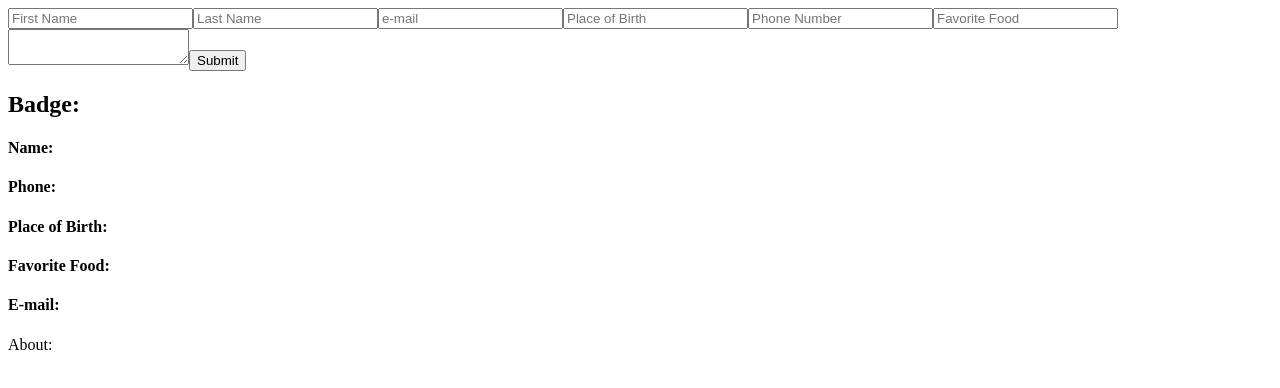
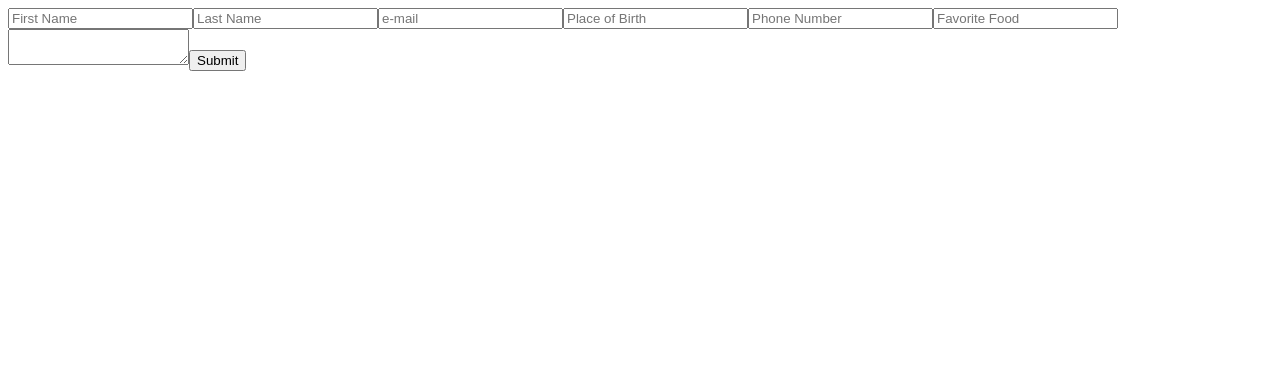
Before and after one commit to jmc90/assignments, a React (Create React App) app in the folder assignments/exercises/react-name-badge/: page / in a window 1280 px wide. Shown: the top 388 px of the page. Built offline with nearby package versions, Linux system fonts and the light colour scheme; the HTML template or start-up script is replaced by a standard one.

Commit message:
add additional badges to list

```diff
--- a/assignments/exercises/react-name-badge/src/App.js
+++ b/assignments/exercises/react-name-badge/src/App.js
@@ -13,15 +13,7 @@ class App extends Component {
       phone: '',
       favoriteFood: '',
       about: '',
-      badge: {
-        firstName: '',
-        lastName: '',
-        email: '',
-        placeOfBirth: '',
-        phone: '',
-        favoriteFood: '',
-        about: ''
-      }
+      badges: []
     }
   }
 
@@ -44,20 +36,22 @@ class App extends Component {
       favoriteFood: this.state.favoriteFood,
       about: this.state.about
     }
-    this.setState({
-      badge: newBadge,
+    this.setState(prevState => {
+      return {
         firstName: '',
         lastName: '',
         email: '',
         placeOfBirth: '',
         phone: '',
         favoriteFood: '',
-      about: ''
+        about: '',
+        badges: [...prevState.badges, newBadge]
+      }
     })
   }
 
   render() {
-    const { firstName, lastName, email, placeOfBirth, phone, favoriteFood, about, badge} = this.state
+    const { firstName, lastName, email, placeOfBirth, phone, favoriteFood, about, badges} = this.state
     return (
       <div>
         <Form
@@ -71,13 +65,7 @@ class App extends Component {
           handleChange={this.handleChange}
           handleSubmit={this.handleSubmit} />
         <Badge
-          firstName={badge.firstName}
-          lastName={badge.lastName}
-          emai={badge.email}
-          placeOfBirth={badge.placeOfBirth}
-          phone={badge.phone}
-          favoriteFood={badge.favoriteFood}
-          about={badge.about} />
+          badges={badges} />
       </div>
     );
   }
--- a/assignments/exercises/react-name-badge/src/Badge.js
+++ b/assignments/exercises/react-name-badge/src/Badge.js
@@ -1,23 +1,32 @@
 import React from 'react'
 
-const Badge = ({firstName, lastName, email, placeOfBirth, phone, favoriteFood, about}) => {
+const Badge = ({ badges }) => {
+
+    const mappedBadeges = badges.map(badge => {
         return (
             <div>
                 <h2>Badge:</h2>
                 <div>
-                <h4>Name: {firstName} {lastName}</h4>
-                <h4>Phone: {phone}</h4>
+                    <h4>Name: {badge.firstName} {badge.lastName}</h4>
+                    <h4>Phone: {badge.phone}</h4>
                 </div>
                 <div>
-                <h4>Place of Birth: {placeOfBirth}</h4>
-                <h4>Favorite Food: {favoriteFood}</h4>
+                    <h4>Place of Birth: {badge.placeOfBirth}</h4>
+                    <h4>Favorite Food: {badge.favoriteFood}</h4>
                 </div>
                 <div>
-                <h4>E-mail: {email}</h4>
+                    <h4>E-mail: {badge.email}</h4>
                 </div>
                 <div>
-                <p>About: {about}</p>
+                    <p>About: {badge.about}</p>
                 </div>
+            </div>
+        )
+    })
+
+    return (
+        <div>
+            {mappedBadeges}
         </div>
     )
 }
```
Lines whose indentation alone changed are shown as unchanged.
